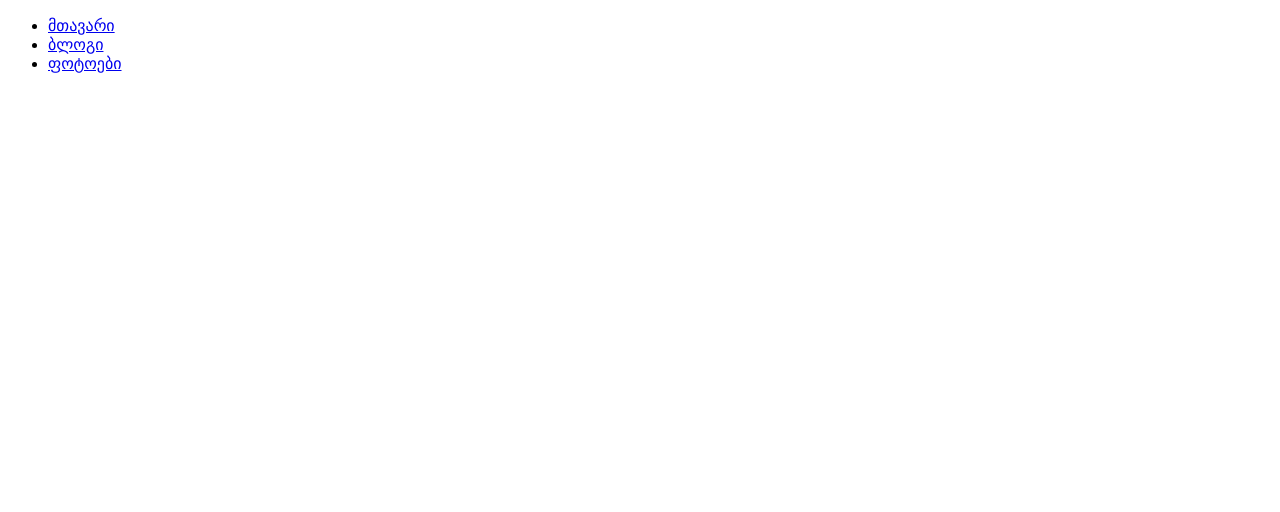
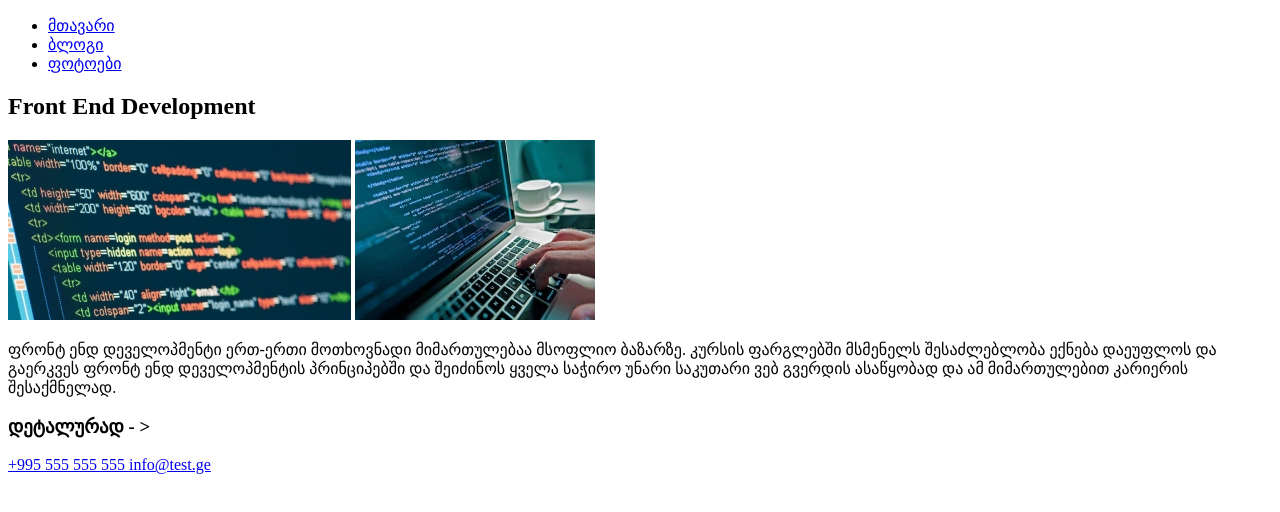
Before and after one commit to giotoda/Homework5, a plain HTML site: page index.html in a window 1280 px wide. Drawn offline with Linux system fonts and the light colour scheme.

Commit message:
add header/body/footer

```diff
--- a/index.html
+++ b/index.html
@@ -19,6 +19,22 @@
               </ul>
           </nav>
       </section>
+      <section>
+          <h1>Front End Development</h1>
+          <img src="images/03965029-6f09-4c96-b82b-8c9b2a789d24.jpg" alt="image">
+          <img src="images/Bill-Gates-recommends-these-online-free-resources-to-learn-coding.jpg" alt="image">
+          <p>ფრონტ ენდ დეველოპმენტი ერთ-ერთი მოთხოვნადი მიმართულებაა მსოფლიო ბაზარზე. კურსის ფარგლებში მსმენელს
+            შესაძლებლობა ექნება დაეუფლოს და გაერკვეს ფრონტ ენდ დეველოპმენტის პრინციპებში და შეიძინოს ყველა საჭირო
+            უნარი საკუთარი ვებ გვერდის ასაწყობად და ამ მიმართულებით კარიერის შესაქმნელად.
+            </p>
+          <h3>დეტალურად - ></h3>
+      </section>
+      <footer>
+          <a href="#" > +995 555 555 555 </a>
+          <a href="#" > info@test.ge </a>
+
+
+      </footer>
 
     </body>
     </html>
```
Also changed, not shown: images/03965029-6f09-4c96-b82b-8c9b2a789d24.jpg (added), images/Bill-Gates-recommends-these-online-free-resources-to-learn-coding.jpg (added).
